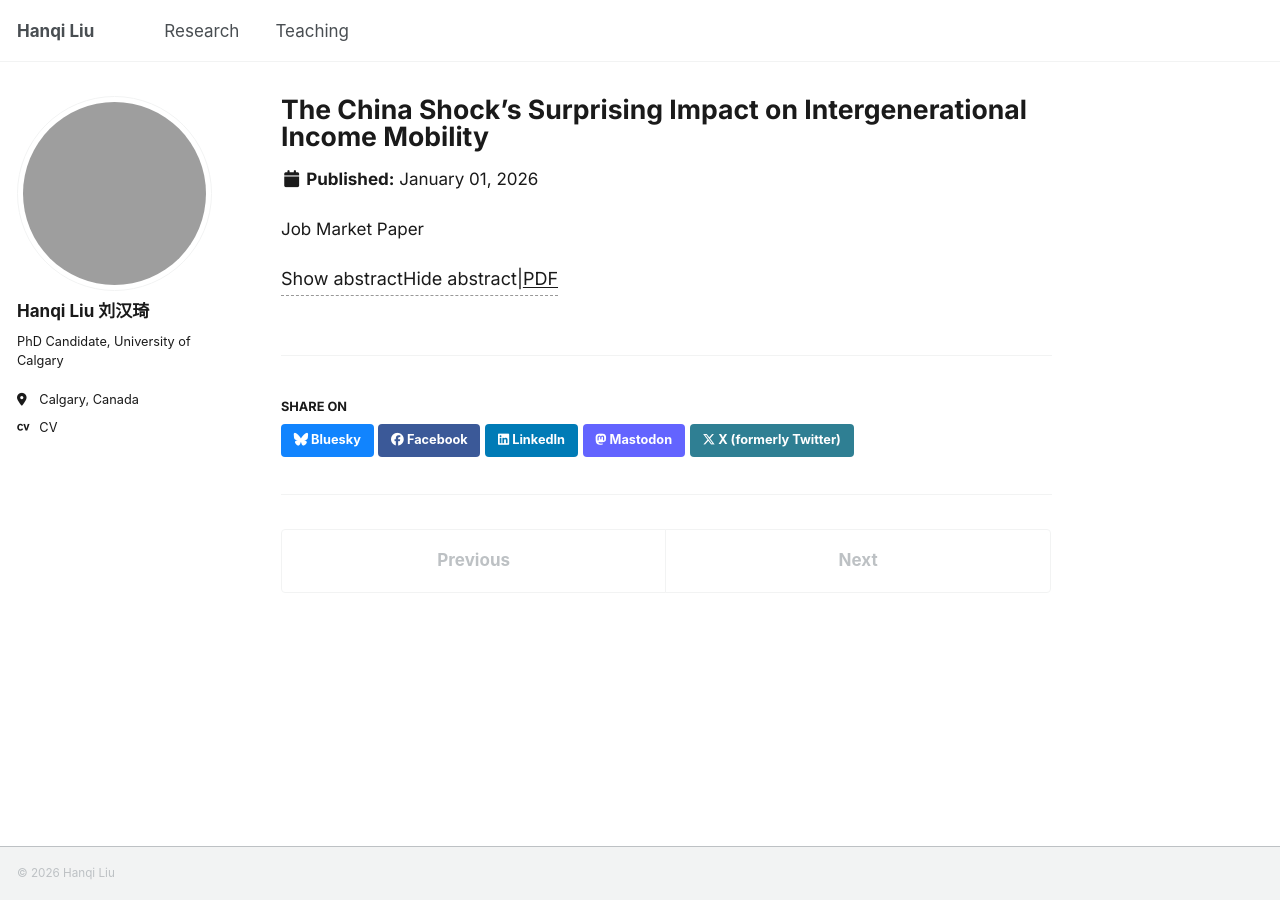
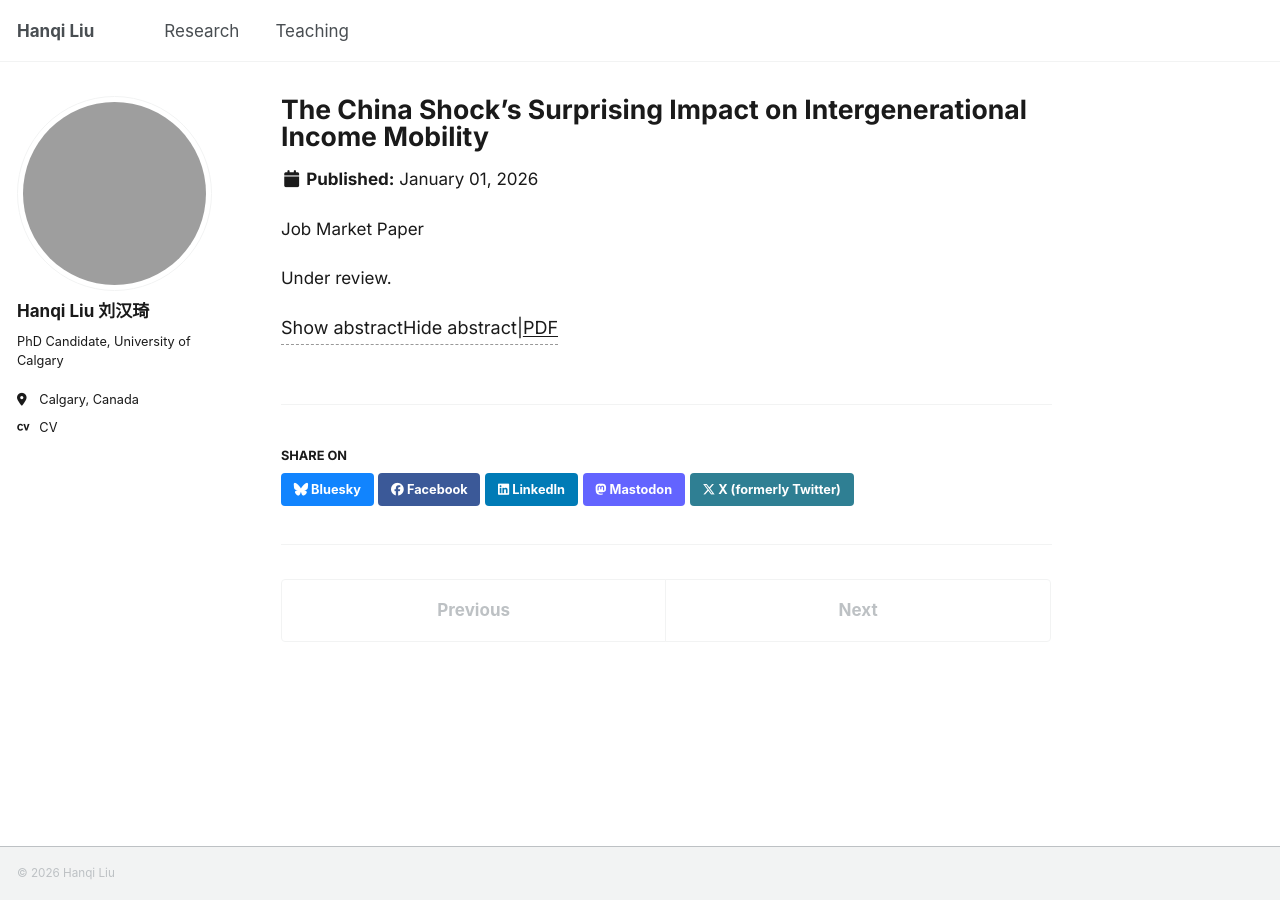
Before and after one commit to hanqi-liu-econ/hanqi-liu-econ.github.io, a Jekyll site: the page built from _publications/2026-06-01-importing-opportunity.md, in a window 1280 px wide. Built offline with Jekyll 4.4.1, drawn with Linux system fonts in a browser that asks for light colours; some web fonts are replaced; a script bundle is joined from its source files by our own code; library files that are not in the unit come from our copies.

Commit message:
Update 2026-06-01-importing-opportunity.md

```diff
--- a/_publications/2026-06-01-importing-opportunity.md
+++ b/_publications/2026-06-01-importing-opportunity.md
@@ -7,6 +7,7 @@ date: 2026-01-01
 ---
 
 <p>Job Market Paper</p>
+<p>Under review.</p>
 <details class="paper-links">
 <summary><span class="toggle"><span class="show-text">Show abstract</span><span class="hide-text">Hide abstract</span></span><span class="sep">|</span><a href="/files/Trade_IncomeMobility_WorkingPaperVersion.pdf">PDF</a></summary>
 <p>Import competition is known to cause lasting income losses for manufacturing workers, but its effects on their children have been largely overlooked. One might expect these losses to make family background matter more for children’s income, since poorer families have little to draw on while richer ones can insulate theirs. Using matched employer-employee data that link children to their parents, I find the opposite: import competition from China increases income mobility among Canadian manufacturing families. In heavily exposed families, where a child ends up depends about 20% less on where their parents stood. Children from poorer families climb the income ladder; they escape by moving out of their parents’ industries into ones that offer similar pay on average but where family background matters less. Children from richer families fall; they stood to follow their parents into high-paying industries, and the shock takes those jobs away.</p>
```
